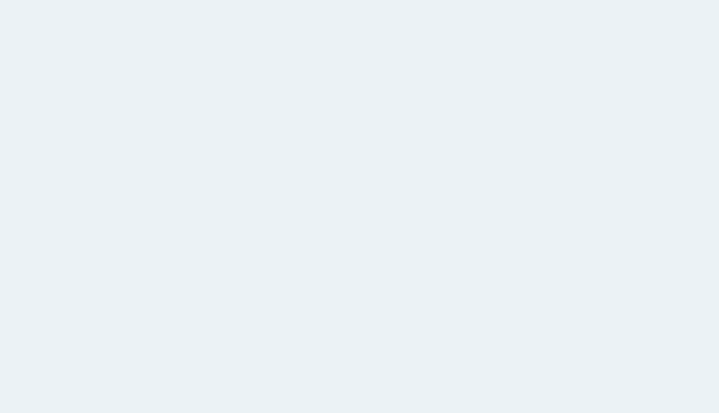
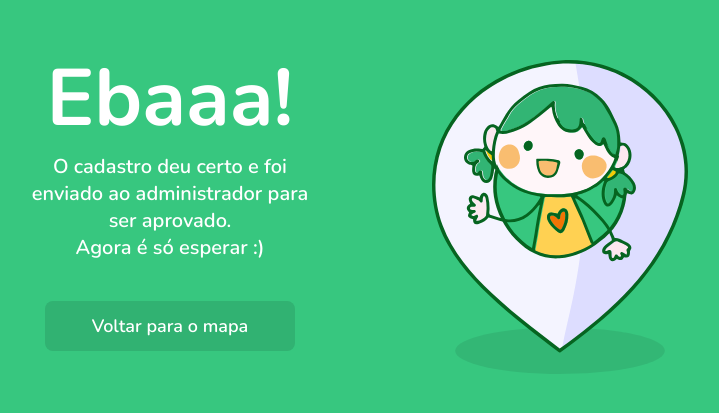
Before and after one commit to defauth98/happy, a React (Create React App) app in the folder web/: page /success in a window 1280 px wide. Shown: the part 183-596 px from the top of the page, without its empty margins (392-1111 px from the left). Built offline with nearby package versions, Linux system fonts and the light colour scheme; the HTML template or start-up script is replaced by a standard one.

Commit message:
Tela de sucesso ao criar o orfanato

```diff
--- /dev/null
+++ b/web/src/pages/CreateSucess.tsx
@@ -0,0 +1,25 @@
+import React from 'react';
+
+import PeopleIcon from '../images/people.svg';
+
+import '../styles/pages/create-success.css';
+
+function CreateSucesspage() {
+  return (
+    <div id="create-succes-page">
+      <main>
+        <h1>Ebaaa!</h1>
+        <p>
+          O cadastro deu certo e foi enviado ao administrador para ser aprovado.
+        </p>
+        <p>Agora é só esperar :)</p>
+        <button>Voltar para o mapa</button>
+      </main>
+      <aside>
+        <img src={PeopleIcon} alt="" />
+      </aside>
+    </div>
+  );
+}
+
+export default CreateSucesspage;
--- a/web/src/routes.tsx
+++ b/web/src/routes.tsx
@@ -13,6 +13,7 @@
 import EditPage from './pages/EditOrphanage';
 import PendingOrphanages from './pages/PendingOrphanages';
 import ShowPendingOrphanage from './pages/ShowPendingOrphanage';
+import CreateSucessPage from './pages/CreateSucess';
 
 function Routes() {
   return (
@@ -26,6 +27,7 @@
 
         <Route path="/orphanages/create" component={CreateOrphanage} />
         <Route path="/orphanages/:id" component={Orphanage} />
+        <Route path="/success" component={CreateSucessPage} />
 
         <Route path="/login" component={LoginPage} />
         <Route path="/dashboard" exact component={Dashboard} />
--- /dev/null
+++ b/web/src/styles/pages/create-success.css
@@ -0,0 +1,57 @@
+#create-succes-page {
+  width: 100vw;
+  height: 100vh;
+
+  display: flex;
+  background: #37c77f;
+}
+
+#create-succes-page main {
+  background: #37c77f;
+
+  display: flex;
+  flex-direction: column;
+  align-items: center;
+  justify-content: center;
+
+  margin-left: 300px;
+}
+
+#create-succes-page main h1 {
+  color: #fff;
+
+  font-size: 80px;
+}
+
+#create-succes-page main p {
+  color: #fff;
+
+  font-size: 20px;
+  width: 55%;
+
+  text-align: center;
+}
+
+#create-succes-page main button {
+  margin: 40px;
+
+  height: 50px;
+  width: 250px;
+
+  border-radius: 8px;
+  border: 0;
+
+  background: #31b272;
+  color: #fff;
+
+  cursor: pointer;
+}
+
+#create-succes-page main button:hover {
+  background: #3bd689;
+}
+
+#create-succes-page aside {
+  background: #37c77f;
+  margin-right: 200px;
+}
```
Also changed, not shown: web/src/images/people.svg.
